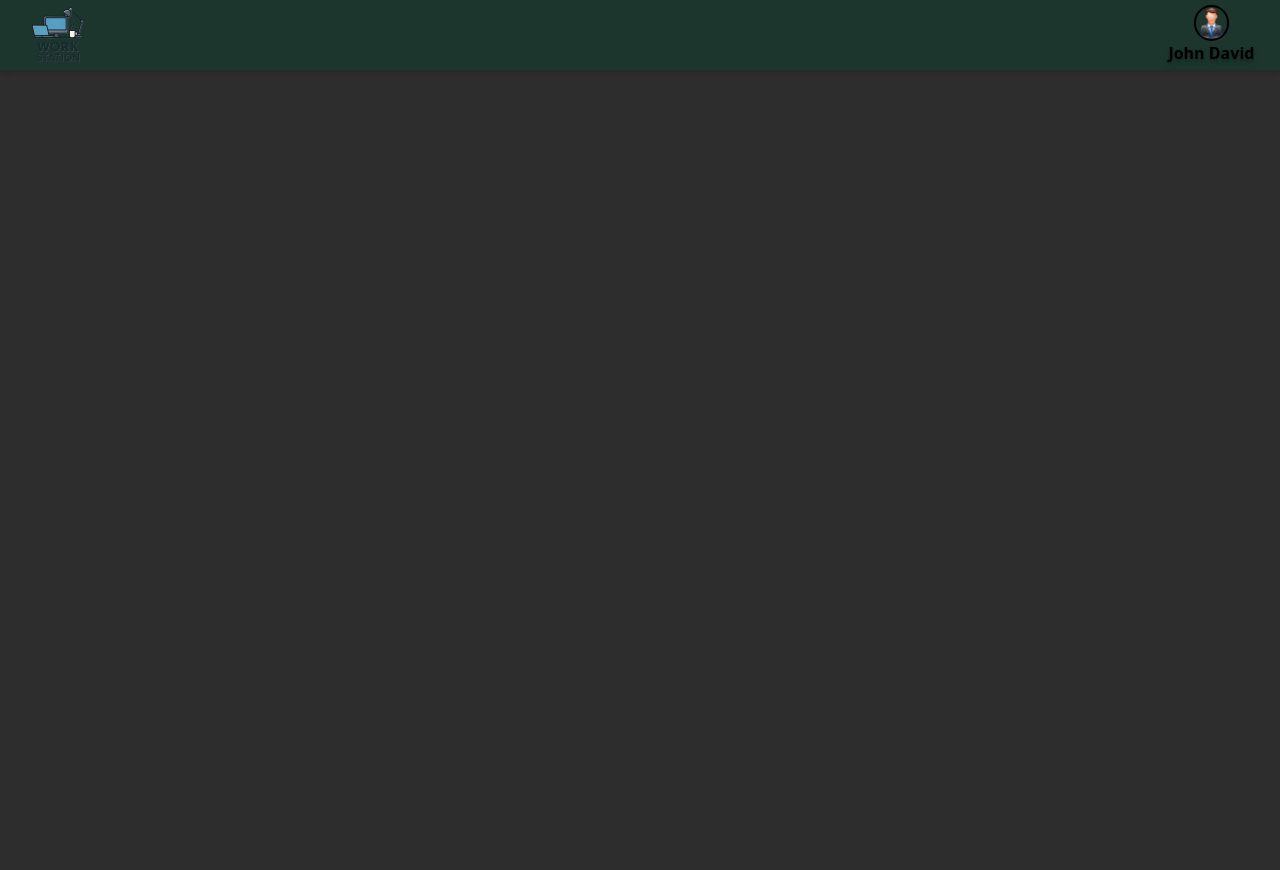
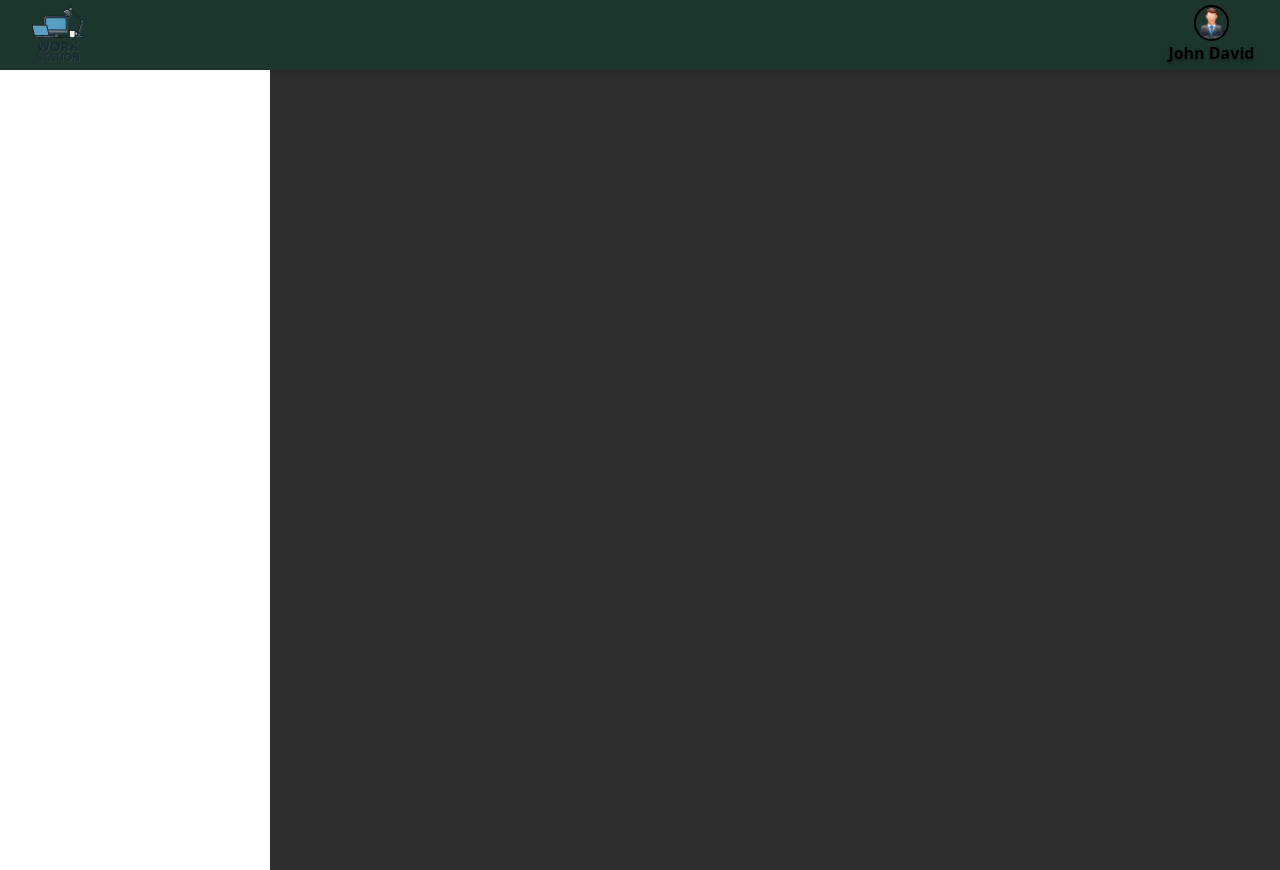
Before and after one commit to Vireta-Group/work-station-frontend, a React (Vite) app: page / in a window 1280 px wide. Before the commit the page ends 800 px from the top, so only its background shows below. Built offline with nearby package versions, Linux system fonts and the light colour scheme.

Commit message:
add sidebar

```diff
--- a/src/components/sidebar/Sidebar.jsx
+++ b/src/components/sidebar/Sidebar.jsx
@@ -0,0 +1,7 @@
+import React from "react";
+
+function Sidebar() {
+  return <div className="bg-white w-[270px] h-screen"></div>;
+}
+
+export default Sidebar;
--- a/src/routes/root.jsx
+++ b/src/routes/root.jsx
@@ -1,12 +1,13 @@
 import React from "react";
 import { Outlet } from "react-router";
 import HeaderNav from "../components/headerNavbar/headerNav";
+import Sidebar from "../components/sidebar/Sidebar";
 
 function Root() {
   return (
     <div>
-     <HeaderNav/>
-
+      <HeaderNav />
+      <Sidebar />
       <Outlet />
     </div>
   );
```
